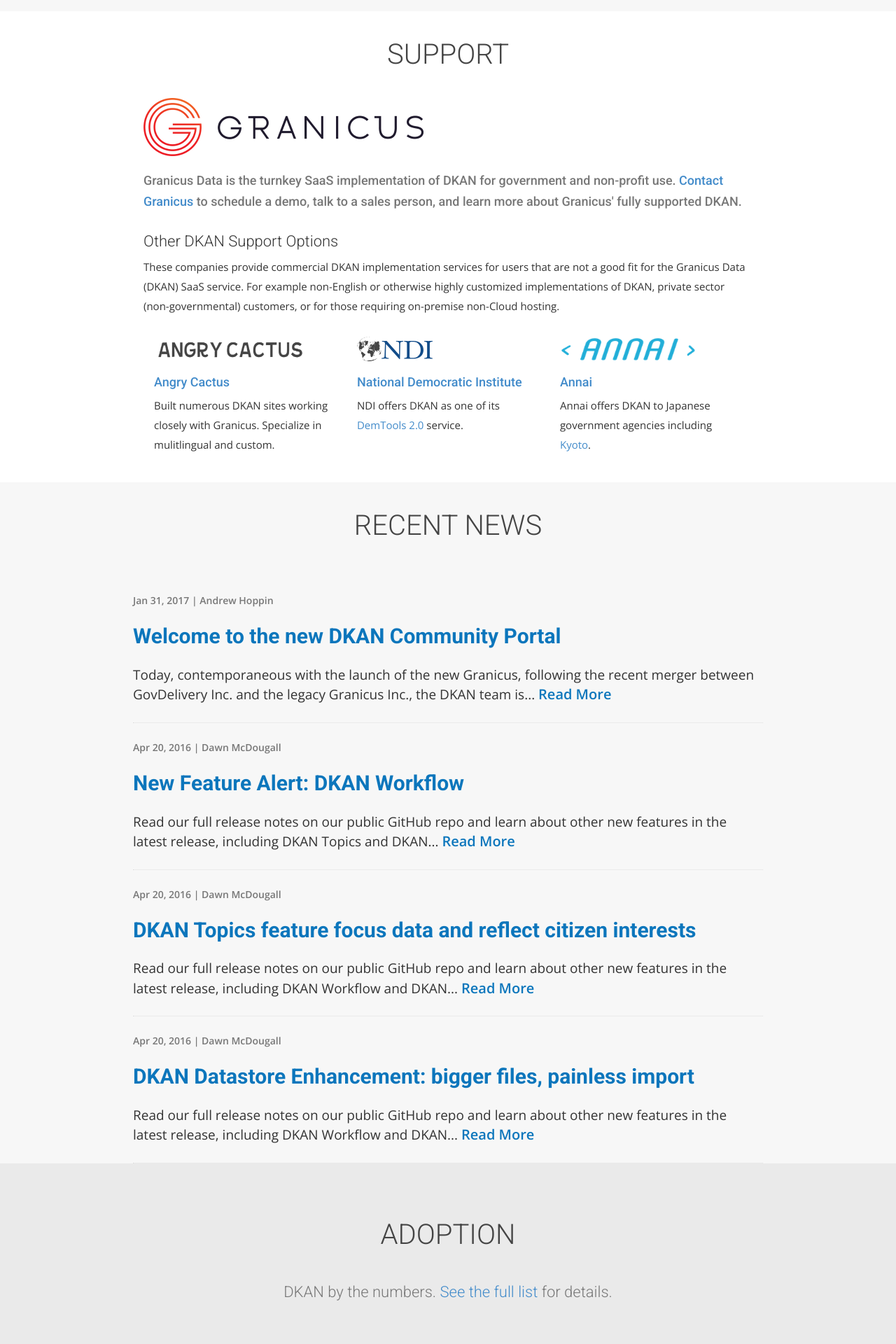
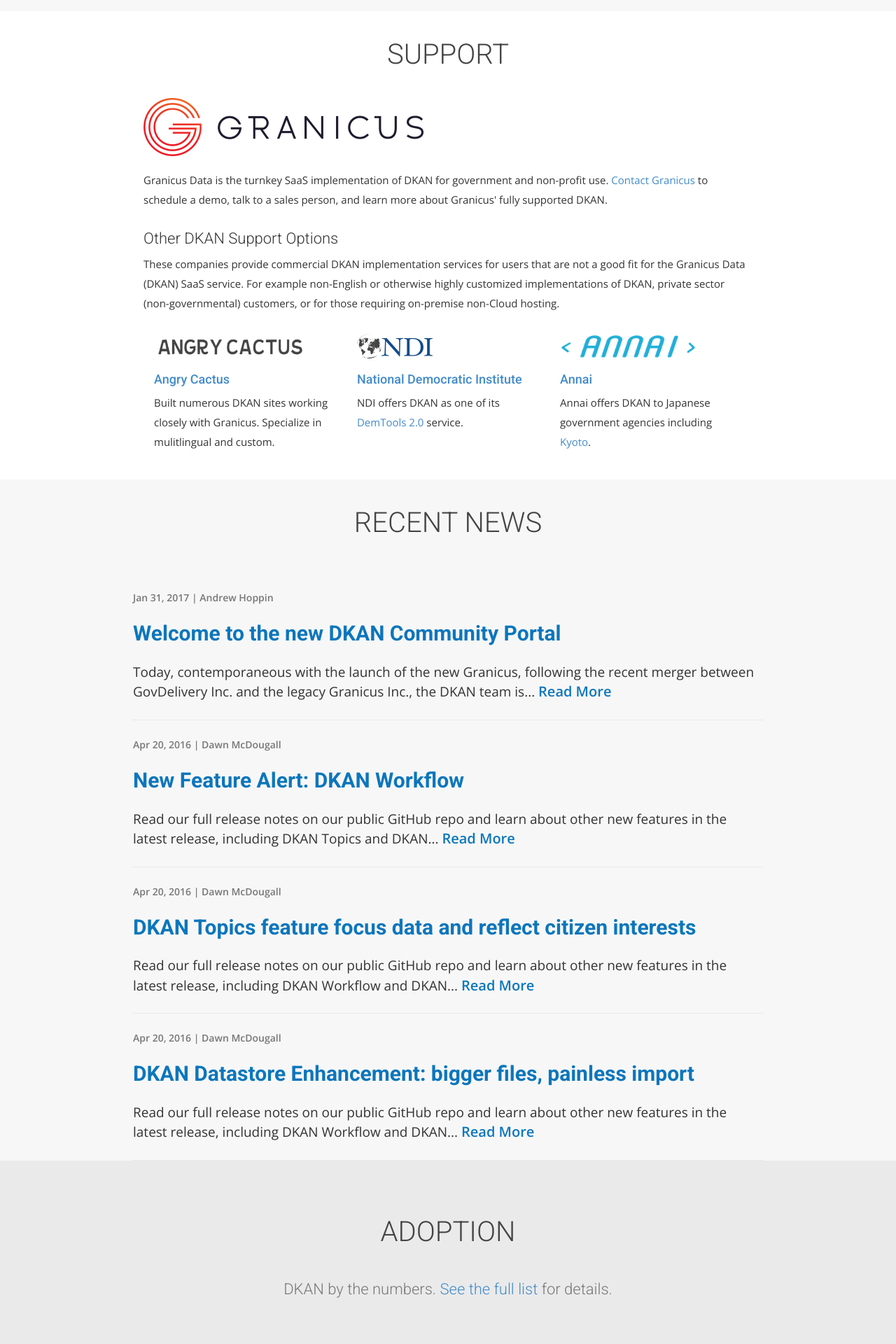
Before and after one commit to GetDKAN/GetDKAN.com, a Jekyll site: the page built from index.html, in a window 1280 px wide. Shown: the part 2626-4546 px from the top of the page at 70% size. Built offline with Jekyll 4.4.1, drawn with Linux system fonts in a browser that asks for light colours; nearby versions of some CDN libraries; some web fonts are replaced.

Commit message:
Update index.html

```diff
--- a/index.html
+++ b/index.html
@@ -128,8 +128,8 @@
     <div class="row">
       <div class="section-title"><h2>Support</h2></div>
         <div class="container">
-              <p><img src="{{site.baseurl}}/img/granicus-logo.png" id="granicus-logo" alt="Granicus logo" /></p>
-          <h4 class="section-subheading text-muted">Granicus Data is the turnkey SaaS implementation of DKAN for government and non-profit use. <a href="/dkan-site/contact">Contact Granicus</a> to schedule a demo, talk to a sales person, and learn more about Granicus' fully supported DKAN.</h4>
+          <p><img src="{{site.baseurl}}/img/granicus-logo.png" id="granicus-logo" alt="Granicus logo" /></p>
+          <p>Granicus Data is the turnkey SaaS implementation of DKAN for government and non-profit use. <a href="/dkan-site/contact">Contact Granicus</a> to schedule a demo, talk to a sales person, and learn more about Granicus' fully supported DKAN.</p>
       </div>
     </div>
       <h3>Other DKAN Support Options</h3>
@@ -177,8 +177,6 @@
     </div>
   </div>
 </section>
-
-
 <section id="count" class="bg-light-gray">
   <div class="container">
       <div class="row">
```
